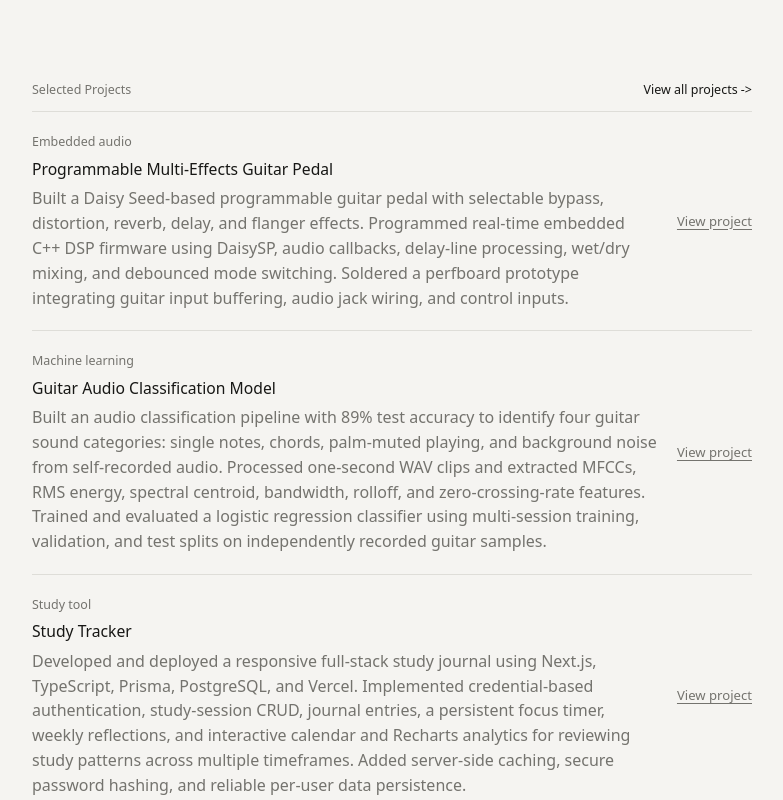
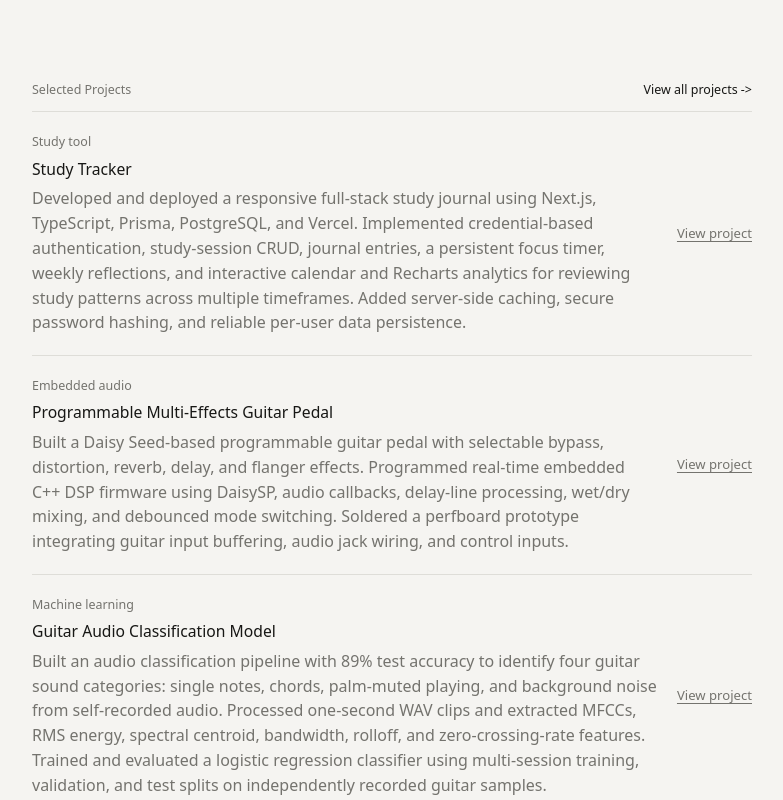
Before and after one commit to AryamaanDash/aryamaan-dash, a Next.js app: page / in a window 1280 px wide. Shown: the part 620-1420 px from the top of the page, without its empty margins (248-1031 px from the left). Built offline with nearby package versions, Linux system fonts and the light colour scheme.

Commit message:
re-ordered project list

```diff
--- a/app/portfolio.ts
+++ b/app/portfolio.ts
@@ -47,6 +47,15 @@ export const skills = [
 
 export const projects = [
   {
+    title: "Study Tracker",
+    type: "Study tool",
+    href: "https://github.com/AryamaanDash/track-my-studying",
+    liveHref: "https://track-my-studying.vercel.app",
+    summary:
+      "Developed and deployed a responsive full-stack study journal using Next.js, TypeScript, Prisma, PostgreSQL, and Vercel. Implemented credential-based authentication, study-session CRUD, journal entries, a persistent focus timer, weekly reflections, and interactive calendar and Recharts analytics for reviewing study patterns across multiple timeframes. Added server-side caching, secure password hashing, and reliable per-user data persistence.",
+    stack: ["Next.js", "TypeScript", "Prisma Postgres", "PostgreSQL", "Recharts", "Auth.js", "Vercel", "Node.js", "Docker", "Docker Compose"],
+  },
+  {
     title: "Programmable Multi-Effects Guitar Pedal",
     type: "Embedded audio",
     href: "https://github.com/AryamaanDash/MultiEffectPedal",
@@ -62,15 +71,6 @@ export const projects = [
     summary:
       "Built an audio classification pipeline with 89% test accuracy to identify four guitar sound categories: single notes, chords, palm-muted playing, and background noise from self-recorded audio. Processed one-second WAV clips and extracted MFCCs, RMS energy, spectral centroid, bandwidth, rolloff, and zero-crossing-rate features. Trained and evaluated a logistic regression classifier using multi-session training, validation, and test splits on independently recorded guitar samples.",
     stack: ["Python", "MFCC", "scikit-learn", "Audio ML"],
-  },
-  {
-    title: "Study Tracker",
-    type: "Study tool",
-    href: "https://github.com/AryamaanDash/track-my-studying",
-    liveHref: "https://track-my-studying.vercel.app",
-    summary:
-      "Developed and deployed a responsive full-stack study journal using Next.js, TypeScript, Prisma, PostgreSQL, and Vercel. Implemented credential-based authentication, study-session CRUD, journal entries, a persistent focus timer, weekly reflections, and interactive calendar and Recharts analytics for reviewing study patterns across multiple timeframes. Added server-side caching, secure password hashing, and reliable per-user data persistence.",
-    stack: ["Next.js", "TypeScript", "Prisma Postgres", "PostgreSQL", "Recharts", "Auth.js", "Vercel", "Node.js", "Docker", "Docker Compose"],
   },
   {
     title: "RISC-V RV32I Single-Cycle Processor",
```
